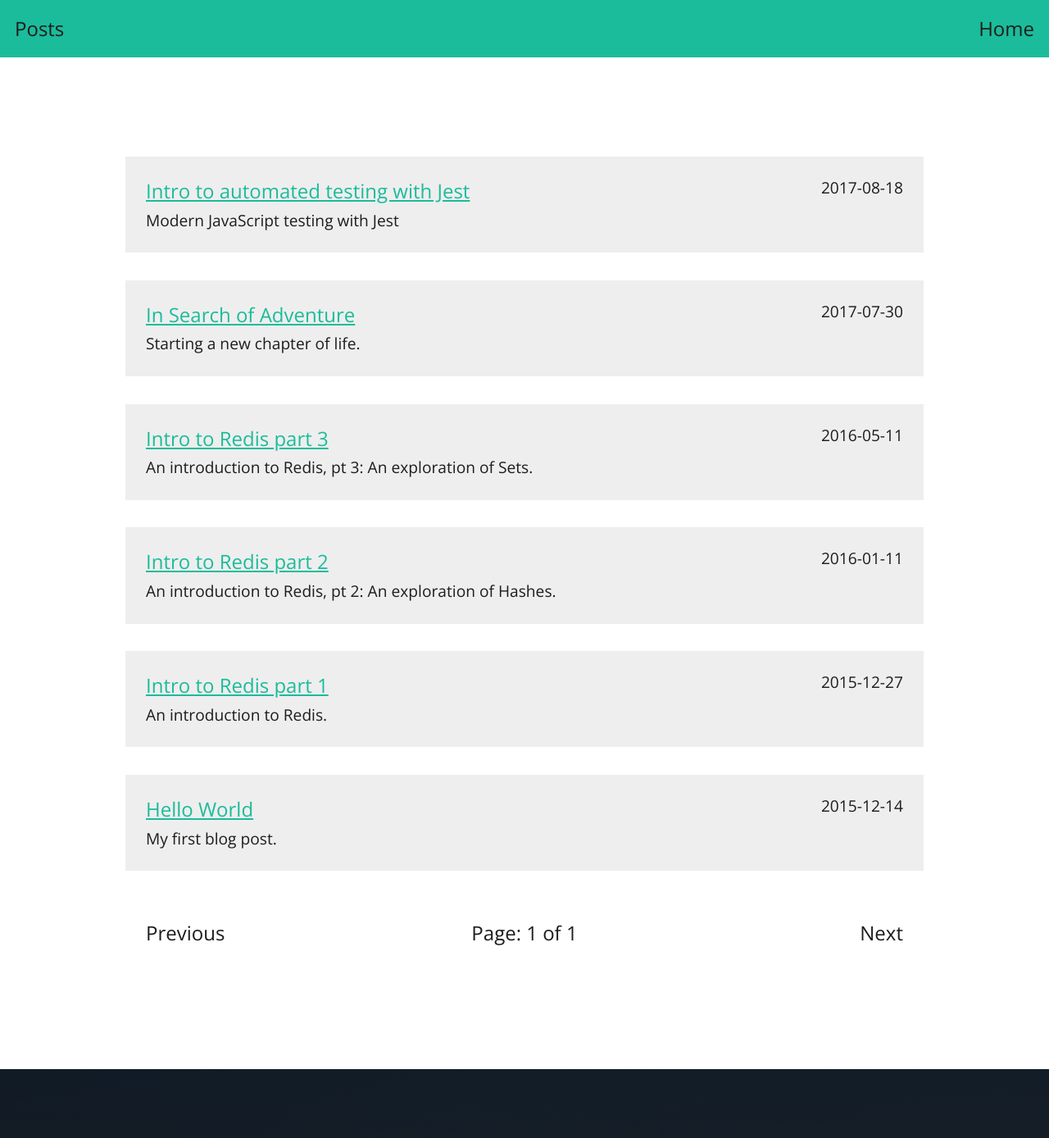
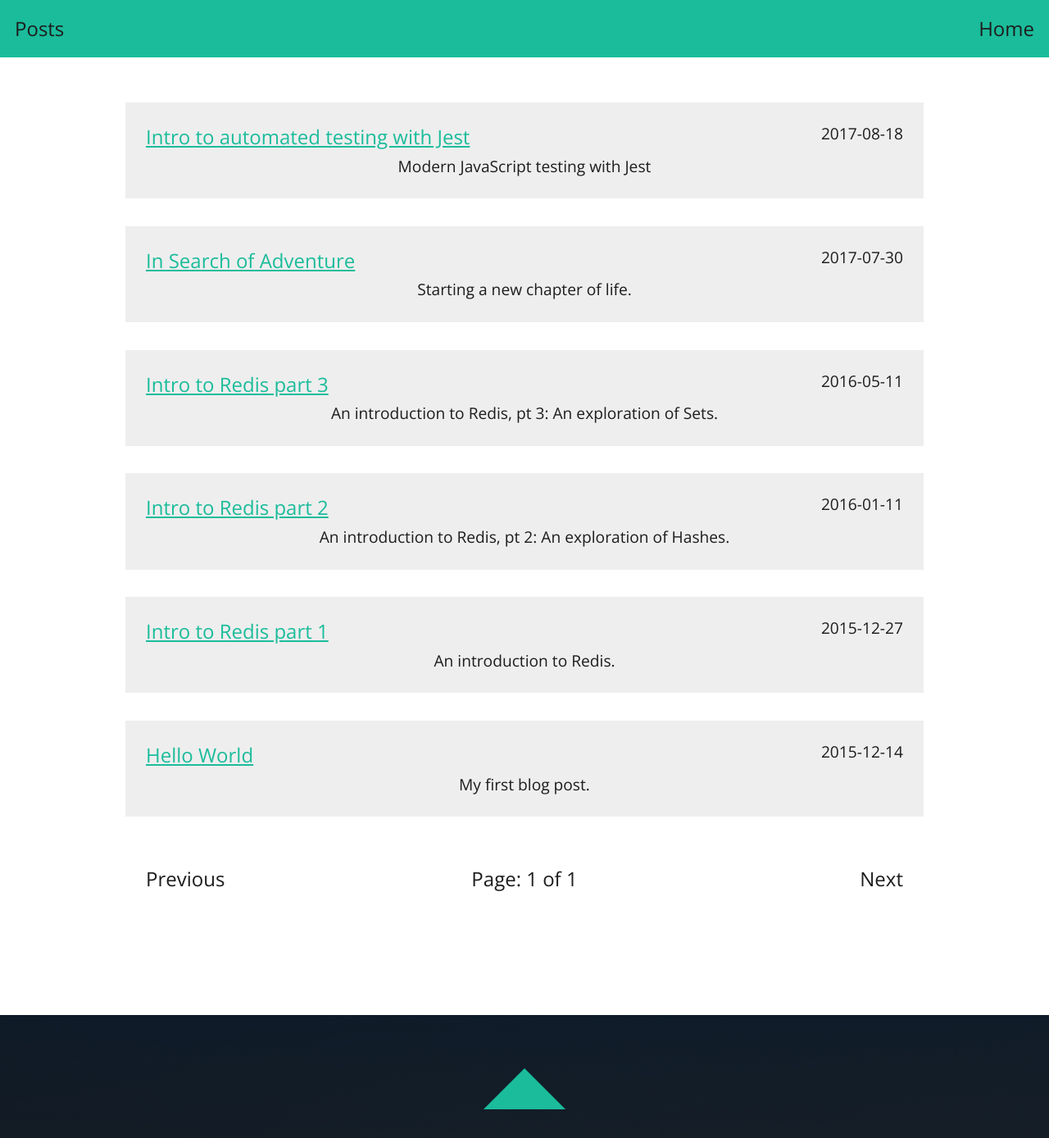
Before and after one commit to zackurben/zackurben.github.io, a Jekyll site: the page built from blog/index.html, in a window 1280 px wide and 1388 px high. Shown: the whole window at 82% size. Built offline with Jekyll 4.4.1, drawn with Linux system fonts in a browser that asks for light colours; nearby versions of some CDN libraries; the list of posts is cut into pages by our own code.

Commit message:
making the blog styles more standard.

```diff
--- a/_includes/blog-footer.html
+++ b/_includes/blog-footer.html
@@ -9,3 +9,8 @@
   ga('create','UA-59704430-1','auto');ga('send','pageview');
 </script>
 <script src="/js/lodash.min.js"></script>
+<footer>
+  <a href="#top" class="flex">
+    <div class="arrow reversed"></div>
+  </a>
+</footer>
--- a/_includes/blog-header.html
+++ b/_includes/blog-header.html
@@ -1,6 +1,6 @@
-<div class="center blog-header">
+<header id="top">
   <nav>
-    <a class="pull-left" href="/blog">Posts</a>
-    <a class="pull-right" href="/">Home</a>
+    <a href="/blog">Posts</a>
+    <a href="/">Home</a>
   </nav>
 </div>
--- a/_includes/header.html
+++ b/_includes/header.html
@@ -1,4 +1,4 @@
-<header class="header">
+<header class="max">
   <nav>
     <a href="/blog/">Blog</a>
     <a href="#about">About</a>
--- a/_sass/_base.scss
+++ b/_sass/_base.scss
@@ -22,6 +22,23 @@
   @include resize-font($text-body-size);
 }
 
+.max {
+  height: 100vh;
+}
+
+header {
+  // padding: 20vh 0 0 0;
+  // height: 80vh;
+  overflow: hidden;
+
+  h1, h2, h3 {
+    color: $text-secondary-color;
+  }
+
+  @include flex;
+}
+
+
 h1, h2, h3, h4, h5, h6, p {
   margin: 0;
   padding: 0;
@@ -32,6 +49,8 @@
 }
 
 h1 {
+  padding: 10vh 0 0 0;
+
   @include resize-font($text-head-size);
 }
 
@@ -109,18 +128,6 @@
   50% {
     margin-top: $arrow-dist * 2;
   }
-}
-
-header {
-  padding: 20vh 0 0 0;
-  height: 80vh;
-  overflow: hidden;
-
-  h1, h2, h3 {
-    color: $text-secondary-color;
-  }
-
-  @include flex;
 }
 
 .content {
```
